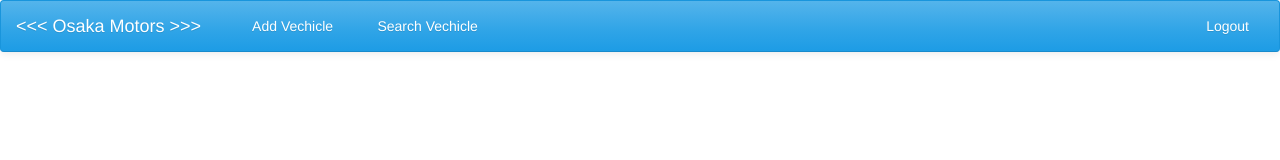
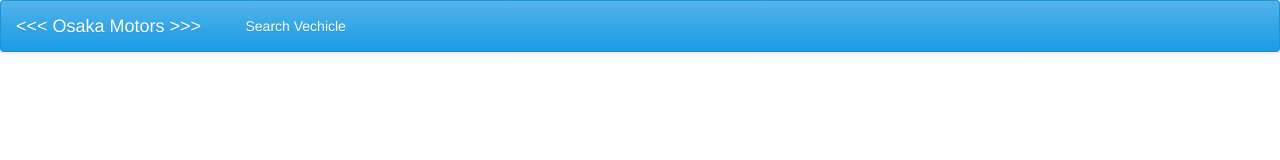
Before and after one commit to rikaz81/client-app, an Angular app: page / in a window 1280 px wide. Shown: the top 160 px of the page. Built offline with nearby package versions, Linux system fonts and the light colour scheme; a web font is replaced by a local one.

Commit message:
heruoke setup

```diff
--- a/src/app/layout/layout.component.html
+++ b/src/app/layout/layout.component.html
@@ -12,7 +12,7 @@
 
     <div class="collapse navbar-collapse" id="bs-example-navbar-collapse-1">
       <ul class="nav navbar-nav">
-        <li routerLinkActive="active"><a [routerLink]="['/','vechicle','add-vechicle']"><span class="glyphicon glyphicon-plus-sign"> &nbsp;</span> Add Vechicle</a></li>
+        <li routerLinkActive="active" *ngIf="adminUser"><a [routerLink]="['/','vechicle','add-vechicle']"><span class="glyphicon glyphicon-plus-sign"> &nbsp;</span> Add Vechicle</a></li>
         <li routerLinkActive="active"><a [routerLink]="['/','vechicle','search-vechicle']"><span class="	glyphicon glyphicon-search">&nbsp; </span>Search Vechicle</a></li>
         <!--<li routerLinkActive="active"><a [routerLink]="['/','vechicle','edit-vechicle']"><span class="glyphicon glyphicon-pencil"> &nbsp;</span>Edit Vechicle</a></li>-->
 
@@ -23,7 +23,7 @@
         </div>
 
       </form>
-      <ul class="nav navbar-nav navbar-right">
+      <ul class="nav navbar-nav navbar-right" *ngIf="adminUser">
         <li><a (click)="logout()">Logout</a></li>
       </ul>
     </div>
```
